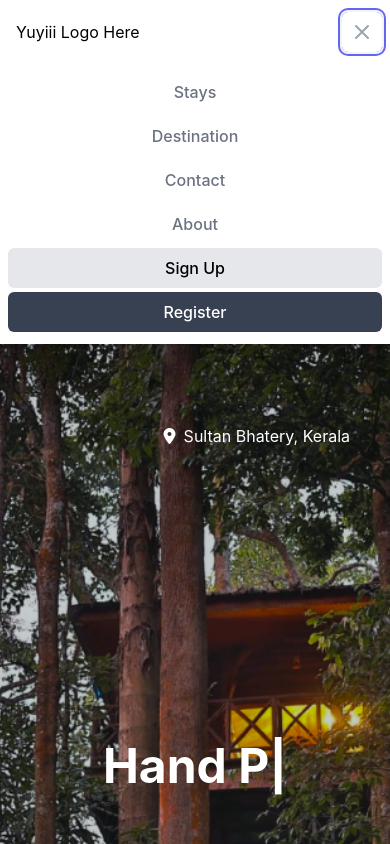
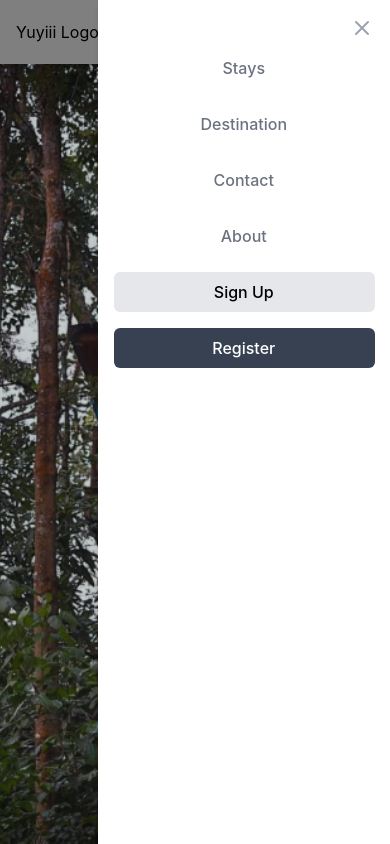
Before and after one commit to d2Anubis/yuyiii, a React (Create React App) app: page / in a window 390 px wide. Both pictures are taken after a click on the button "Open main menu". Shown: the top 844 px of the page. Built offline with nearby package versions, Linux system fonts and the light colour scheme.

Commit message:
Add files via upload

```diff
--- a/src/components/mainpage/hero.jsx
+++ b/src/components/mainpage/hero.jsx
@@ -50,12 +50,12 @@ const Hero = () => {
       className="flex min-h-screen items-center justify-center bg-cover bg-center relative"
       style={{ backgroundImage: `url(${heroImage})` }}
     >
-      <div className="absolute top-20 right-10 flex items-center text-white cursor-pointer">
+      <div className="absolute top-5 right-5 md:top-20 md:right-10 flex items-center text-white cursor-pointer p-2 bg-opacity-70 bg-gray-800 rounded">
         <i className="fas fa-map-marker-alt mr-2"></i> {/* Location Icon */}
-        <span>Sultan Bhatery, Kerala</span>
+        <span className="text-sm md:text-base">Sultan Bhatery, Kerala</span>
       </div>
-      <div className="w-max">
-        <h1 className="text-5xl text-white font-bold">
+      <div className="text-center">
+        <h1 className="text-4xl md:text-5xl text-white font-bold p-4 md:p-0">
           {displayText}
           <span className="inline-block">|</span> {/* Static Cursor */}
         </h1>
--- a/src/utilities/Navbar.js
+++ b/src/utilities/Navbar.js
@@ -1,4 +1,3 @@
-// src/Navbar.js
 import React, { useState } from 'react';
 
 const Navbar = () => {
@@ -40,21 +39,41 @@ const Navbar = () => {
             >
               <span className="sr-only">Open main menu</span>
               {/* Hamburger Icon */}
-              {isOpen ? (
+              {!isOpen ? (
                 <svg className="block h-6 w-6" xmlns="http://www.w3.org/2000/svg" fill="none" viewBox="0 0 24 24" stroke="currentColor" aria-hidden="true">
-                  <path strokeLinecap="round" strokeLinejoin="round" strokeWidth={2} d="M6 18L18 6M6 6l12 12" />
+                  <path strokeLinecap="round" strokeLinejoin="round" strokeWidth={2} d="M4 6h16M4 12h16m-7 6h7" />
                 </svg>
               ) : (
                 <svg className="block h-6 w-6" xmlns="http://www.w3.org/2000/svg" fill="none" viewBox="0 0 24 24" stroke="currentColor" aria-hidden="true">
-                  <path strokeLinecap="round" strokeLinejoin="round" strokeWidth={2} d="M4 6h16M4 12h16m-7 6h7" />
+                  <path strokeLinecap="round" strokeLinejoin="round" strokeWidth={2} d="M6 18L18 6M6 6l12 12" />
                 </svg>
               )}
             </button>
           </div>
         </div>
       </div>
-      <div className={`${isOpen ? 'block' : 'hidden'} md:hidden`} id="mobile-menu">
-        <div className="px-2 pt-2 pb-3 space-y-1 sm:px-3">
+
+      {/* Overlay */}
+      {isOpen && (
+        <div className="fixed inset-0 bg-black bg-opacity-50" onClick={() => setIsOpen(false)}></div>
+      )}
+
+      {/* Sidebar Menu */}
+      <div
+        className={`${isOpen ? 'translate-x-0' : 'translate-x-full'} fixed top-0 right-0 w-3/4 h-full bg-white shadow-md transition-transform duration-300 ease-in-out md:hidden z-50`}
+      >
+        <div className="relative h-full px-4 pt-4">
+          <button
+            onClick={() => setIsOpen(false)}
+            className="absolute top-4 right-4 text-gray-400 hover:text-gray-500 focus:outline-none"
+          >
+            <span className="sr-only">Close menu</span>
+            {/* Close Icon */}
+            <svg className="h-6 w-6" xmlns="http://www.w3.org/2000/svg" fill="none" viewBox="0 0 24 24" stroke="currentColor" aria-hidden="true">
+              <path strokeLinecap="round" strokeLinejoin="round" strokeWidth={2} d="M6 18L18 6M6 6l12 12" />
+            </svg>
+          </button>
+          <div className="mt-8 space-y-4">
             <a href="#" className="text-gray-500 hover:text-pink-400 block px-3 py-2 rounded-md text-base font-medium">Stays</a>
             <a href="#" className="text-gray-500 hover:text-pink-400 block px-3 py-2 rounded-md text-base font-medium">Destination</a>
             <a href="#" className="text-gray-500 hover:text-pink-400 block px-3 py-2 rounded-md text-base font-medium">Contact</a>
@@ -73,6 +92,7 @@ const Navbar = () => {
             </a>
           </div>
         </div>
+      </div>
     </nav>
   );
 };
```
Lines whose indentation alone changed are shown as unchanged.
